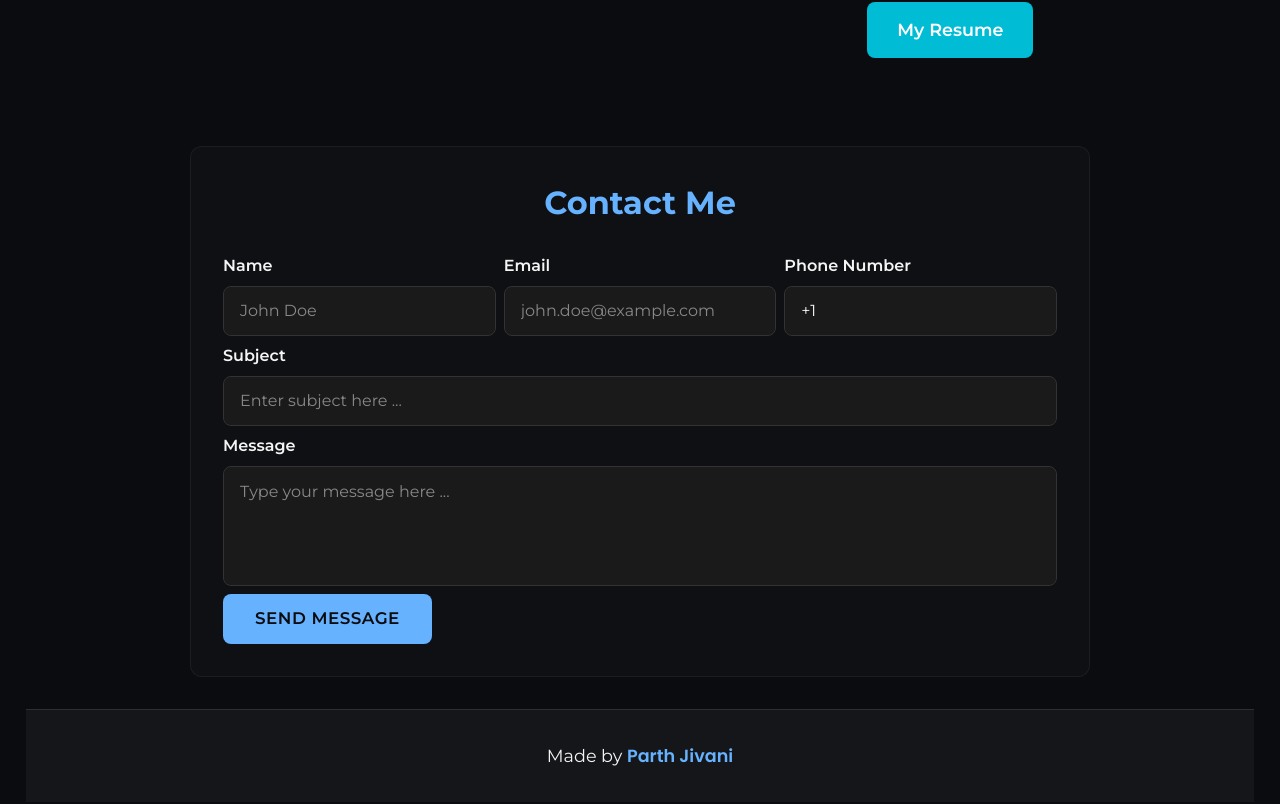
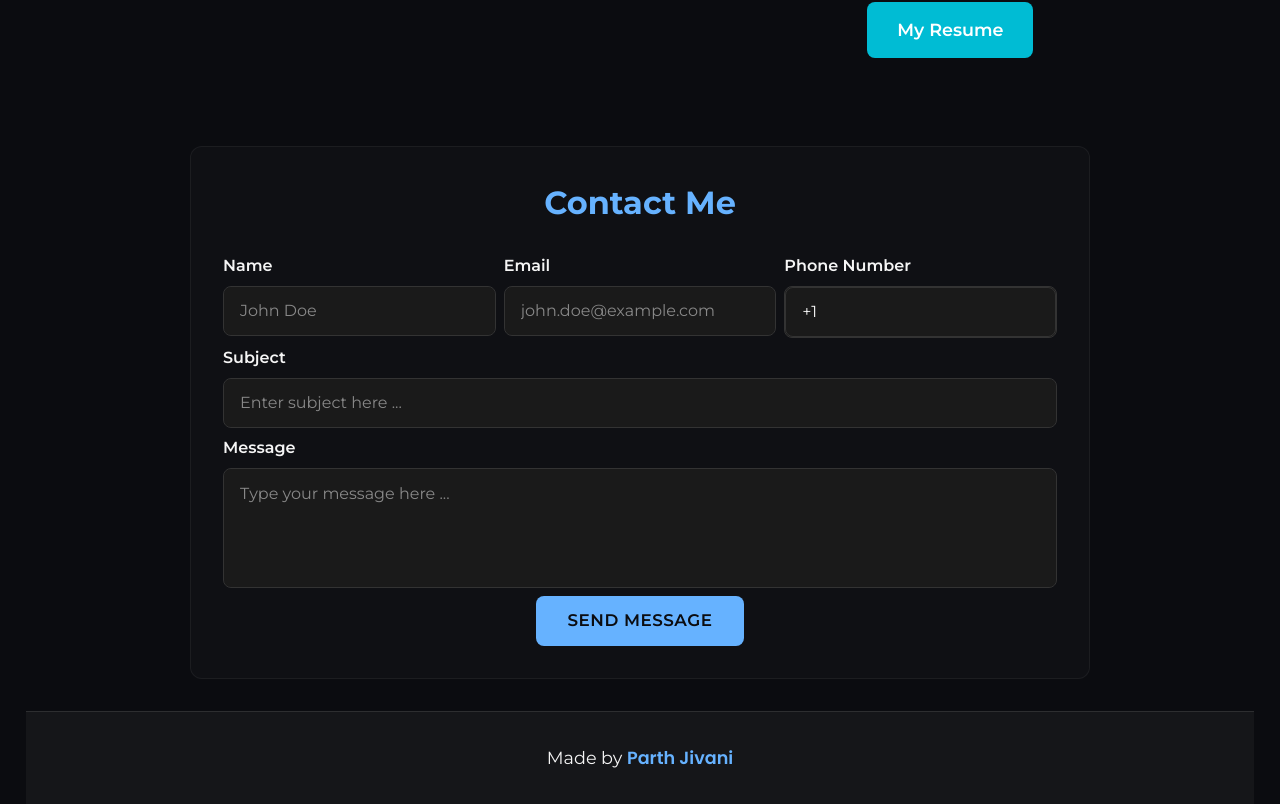
Before and after one commit to JivaniParth/parthsjivani, a React (Vite) app: page /contact-me in a window 1280 px wide. Shown: the part 557-1361 px from the top of the page. Built offline with nearby package versions, Linux system fonts and the light colour scheme.

Commit message:
fixed UI bug in contact form in contact me page

```diff
--- a/src/components/pages/ContactMe.jsx
+++ b/src/components/pages/ContactMe.jsx
@@ -128,7 +128,8 @@ export default function Contactme() {
         if (!emailRegex.test(trimmed)) return "Please enter a valid email address";
         return "";
       case "contactNo": {
-        if (!value) return "Phone number is required";
+        // Phone number is optional - only validate if user provides a value
+        if (!value || value.trim() === '') return "";
 
         // Add + prefix if not present for validation
         const phoneWithPlus = value.startsWith('+') ? value : `+${value}`;
@@ -237,7 +238,9 @@ export default function Contactme() {
 
     setErrors(newErrors);
 
-    if (Object.keys(newErrors).length > 0) {
+    // Check if there are actual error messages (not just empty strings)
+    const hasErrors = Object.values(newErrors).some(error => error !== "");
+    if (hasErrors) {
       setSubmitMessage("❌ Please fix the highlighted fields.");
       return;
     }
@@ -496,12 +499,13 @@ export default function Contactme() {
               <label htmlFor="inputContactNo" className="form-label">
                 Phone Number
               </label>
+              <div className={`phone-input-wrapper ${errors.contactNo ? "has-error" : ""}`}>
                 <PhoneInput
                   country={'us'}
                   value={formData.contactNo}
                   onChange={handlePhoneChange}
                   onBlur={() => handleBlur({ target: { name: 'contactNo', value: formData.contactNo } })}
-                containerClass={`phone-input-container ${errors.contactNo ? "has-error" : ""}`}
+                  containerClass="phone-input-container"
                   inputClass="phone-input-field"
                   buttonClass="phone-input-button"
                   dropdownClass="phone-input-dropdown"
@@ -512,9 +516,10 @@ export default function Contactme() {
                   placeholder="Enter phone number"
                   inputProps={{
                     name: 'contactNo',
-                  required: true,
+                    required: false,
                   }}
                 />
+              </div>
               {errors.contactNo && <p className="error-text">{errors.contactNo}</p>}
             </motion.div>
             <motion.div
@@ -553,7 +558,7 @@ export default function Contactme() {
                 Message
               </label>
               <motion.textarea
-                className="form-control"
+                className={`form-control ${errors.message ? "has-error" : ""}`}
                 rows="3"
                 name="message"
                 placeholder="Type your message here ..."
@@ -592,6 +597,7 @@ export default function Contactme() {
             )}
             <motion.div
               className="col-12"
+              style={{ display: "flex", justifyContent: "center" }}
               variants={buttonVariants}
               initial="hidden"
               whileInView="visible"
@@ -603,7 +609,7 @@ export default function Contactme() {
                 whileHover="hover"
                 whileTap="tap"
                 variants={buttonVariants}
-                disabled={loading}
+                disabled={loading || Object.values(errors).some(error => error !== "")}
               >
                 {loading ? "Sending..." : "Send Message"}
               </motion.button>
--- a/src/components/styles/ContactMe.css
+++ b/src/components/styles/ContactMe.css
@@ -32,17 +32,24 @@
 /* Library default CSS removed - complete custom implementation */
 
 /* Container wrapper */
+.phone-input-wrapper {
+  width: 100%;
+  position: relative;
+}
+
 .phone-input-container {
   width: 100%;
   position: relative;
 }
 
 /* Hide library's default label (special-label) - we have our own */
+.phone-input-wrapper .special-label,
 .phone-input-container .special-label {
   display: none !important;
 }
 
 /* Main wrapper - unified border and background like other inputs */
+.phone-input-wrapper .react-tel-input,
 .phone-input-container .react-tel-input {
   position: relative;
   border: 1px solid #333;
@@ -55,24 +62,44 @@
 }
 
 /* Hover state - grey border on entire component */
+.phone-input-wrapper:hover .react-tel-input,
 .phone-input-container:hover .react-tel-input {
   border-color: #555;
 }
 
 /* Focus state - blue glow on entire component (matching Message field) */
+.phone-input-wrapper .react-tel-input:focus-within,
 .phone-input-container .react-tel-input:focus-within {
   border-color: #66b2ff;
   box-shadow: 0 0 0 3px rgba(102, 178, 255, 0.2), 0 0 12px rgba(102, 178, 255, 0.3);
   transform: translateY(-1px);
 }
 
-/* Error state */
-.phone-input-container.has-error .react-tel-input {
-  border-color: #ef5350;
-  background-color: rgba(239, 83, 80, 0.05);
+/* Error state - must come after focus to have higher specificity */
+.phone-input-wrapper.has-error .react-tel-input,
+.phone-input-container.has-error .react-tel-input,
+.has-error .react-tel-input {
+  border-color: #ef5350 !important;
+  background-color: rgba(239, 83, 80, 0.05) !important;
+}
+
+/* Error state on focus - red border even when focused */
+.phone-input-wrapper.has-error .react-tel-input:focus-within,
+.phone-input-container.has-error .react-tel-input:focus-within,
+.has-error .react-tel-input:focus-within {
+  border-color: #ef5350 !important;
+  box-shadow: 0 0 0 3px rgba(239, 83, 80, 0.2), 0 0 12px rgba(239, 83, 80, 0.3) !important;
+  transform: translateY(-1px);
+}
+
+/* Direct input error state for phone-input-field */
+.phone-input-field.error,
+input[name="contactNo"].error {
+  border-color: #ef5350 !important;
 }
 
 /* Flag dropdown container - transparent, no borders */
+.phone-input-wrapper .react-tel-input .flag-dropdown,
 .phone-input-container .react-tel-input .flag-dropdown {
   background-color: transparent;
   border: none;
```
Lines whose indentation alone changed are shown as unchanged.
